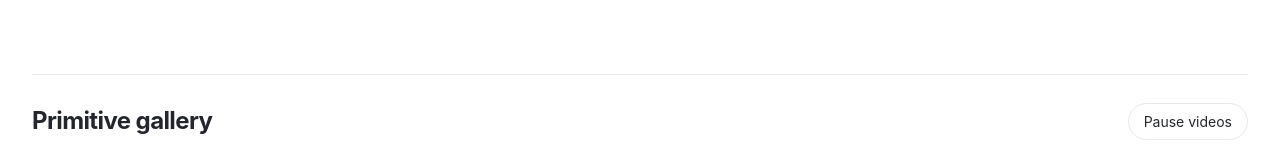
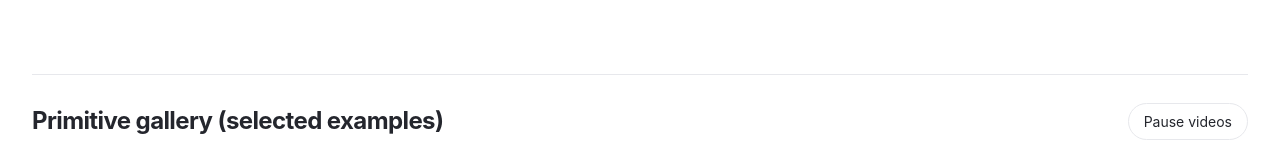
Before and after one commit to CrucibleX2026/CrucibleX2026.github.io, a plain HTML site: page index.html in a window 1280 px wide. Shown: the part 3133-3298 px from the top of the page. Drawn offline with Linux system fonts and the light colour scheme.

Commit message:
Clarify primitive gallery shows selected examples

```diff
--- a/index.html
+++ b/index.html
@@ -53,7 +53,7 @@
     </section>
     <section id="primitives" class="section media-section" aria-labelledby="primitives-title" hidden>
       <div class="primitive-heading">
-        <h2 id="primitives-title">Primitive gallery</h2>
+        <h2 id="primitives-title">Primitive gallery (selected examples)</h2>
         <button class="wall-toggle" type="button" aria-controls="primitive-wall" hidden>Pause videos</button>
       </div>
       <div id="primitive-wall" class="media-grid primitive-wall" data-gallery="primitives"></div>
```
